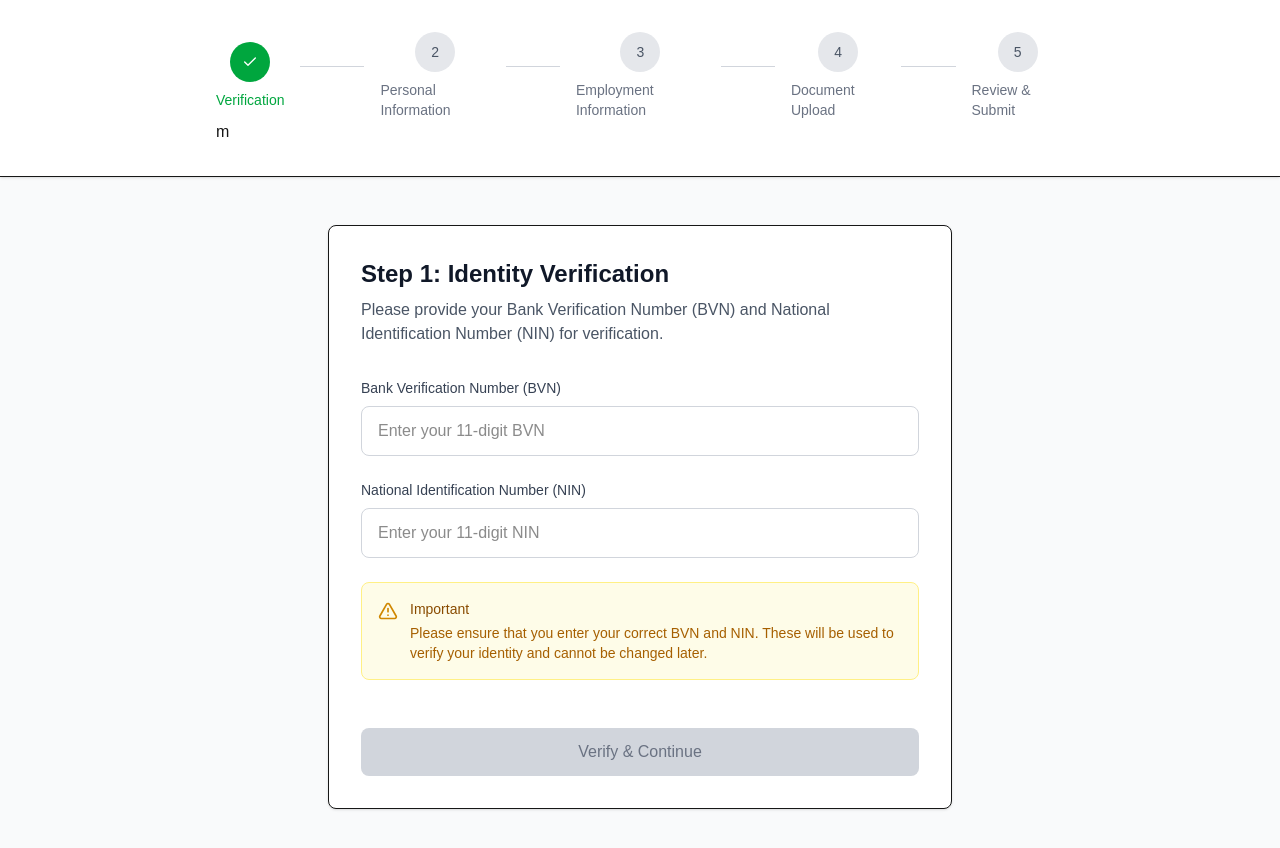
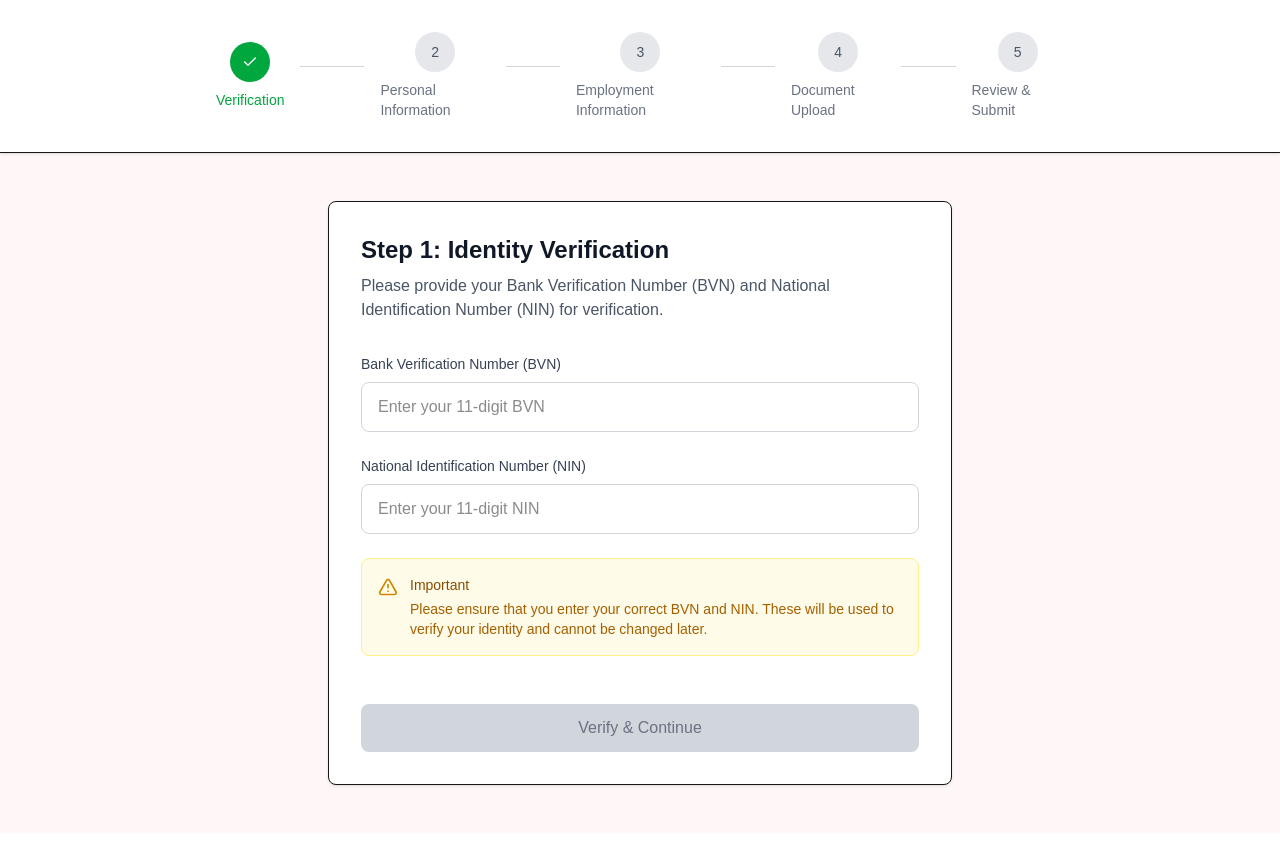
Before and after one commit to iefsafrica/ippis, a Next.js app: page / in a window 1280 px wide. Shown: the top 848 px of the page. Built offline with nearby package versions, Linux system fonts and the light colour scheme.

Commit message:
add background color

```diff
--- a/app/page.tsx
+++ b/app/page.tsx
@@ -25,7 +25,7 @@
   const isFormValid = bvn.length === 11 && nin.length === 11;
 
   return (
-    <div className="min-h-screen bg-gray-50">
+    <div className="min-h-screen" style={{ backgroundColor: '#FFF7F7' }}>
       {/* Header with steps */}
       <div className="bg-white shadow-sm border-b">
         <div className="max-w-4xl mx-auto px-6 py-8">
@@ -51,7 +51,7 @@
                 )}
               </div>
             ))}
-          </div>m
+          </div>
         </div>
       </div>
 
```
